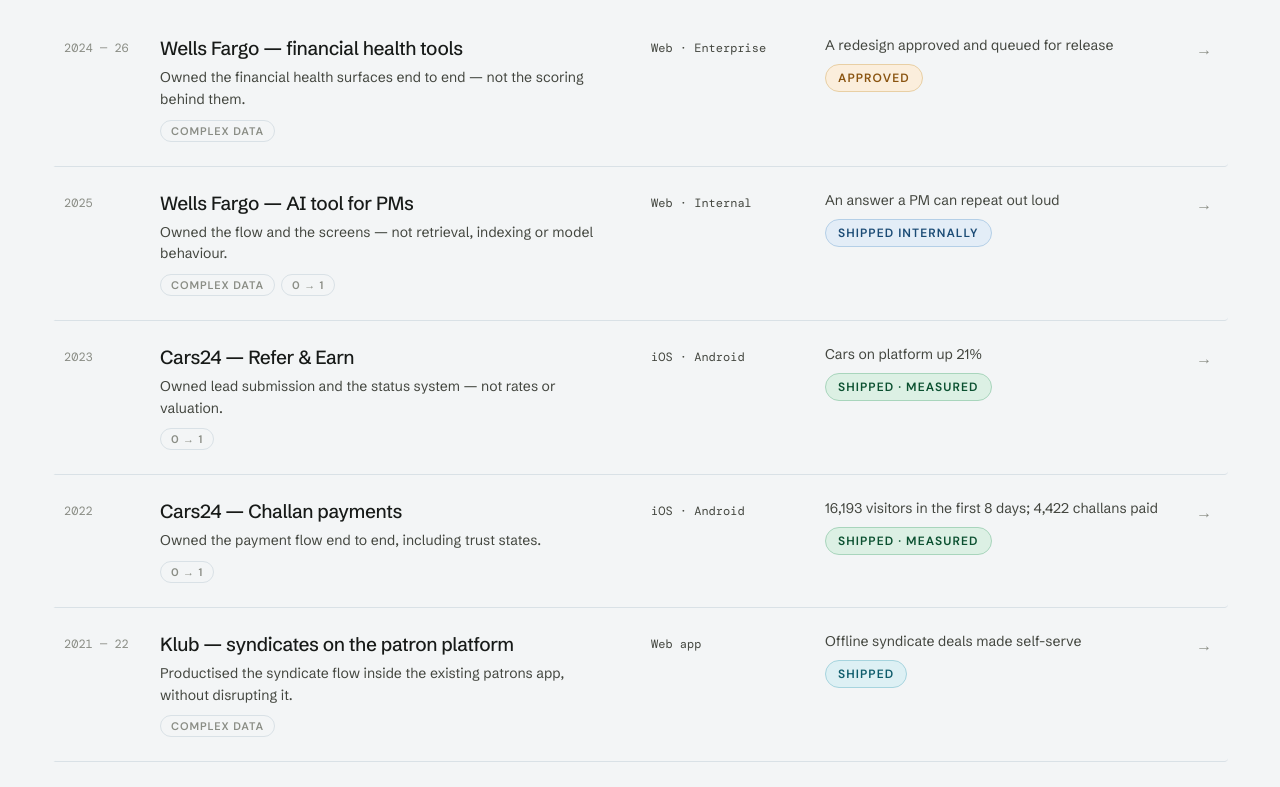
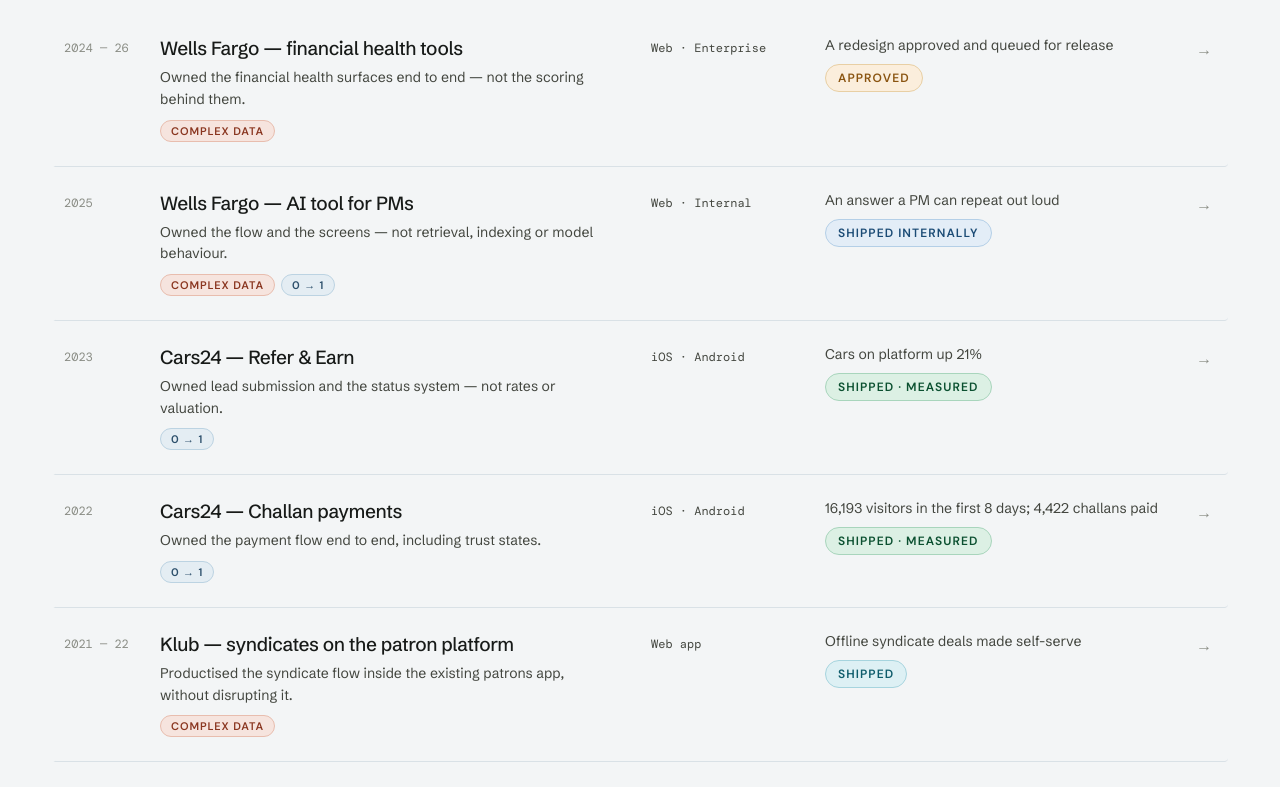
Before and after one commit to Khubij11/Khubi-portfolio, a React (Vite) app: page / in a window 1280 px wide. Shown: the part 902-1689 px from the top of the page. Built offline with nearby package versions, Linux system fonts and the light colour scheme.

Commit message:
Give category tags their own tinted colors

```diff
--- a/src/components/WorkRow.tsx
+++ b/src/components/WorkRow.tsx
@@ -13,7 +13,16 @@
   tags?: string[];
 }
 
+// Tinted like EvidenceChip, but a separate hue family so the two kinds of pill
+// on a row — outcome evidence vs. kind-of-work tag — read as different things.
+const TAG_STYLES: Record<string, { color: string; bg: string; border: string }> = {
+  'Complex data': { color: '#8A3620', bg: '#F6E4DE', border: '#E8BDAE' },
+  '0 → 1': { color: '#2C4F6B', bg: '#E4EDF3', border: '#BCD3E2' },
+  'Systems & scale': { color: '#6B5B1F', bg: '#F3EFDE', border: '#DCD2A8' },
+};
+
 function CategoryTag({ label }: { label: string }) {
+  const s = TAG_STYLES[label] ?? { color: 'var(--muted)', bg: 'transparent', border: 'var(--hairline)' };
   return (
     <span
       style={{
@@ -23,8 +32,9 @@
         fontWeight: 600,
         textTransform: 'uppercase',
         letterSpacing: '0.08em',
-        color: 'var(--muted)',
-        border: '1px solid var(--hairline)',
+        color: s.color,
+        background: s.bg,
+        border: `1px solid ${s.border}`,
         borderRadius: 999,
         padding: '3px 10px',
       }}
```
